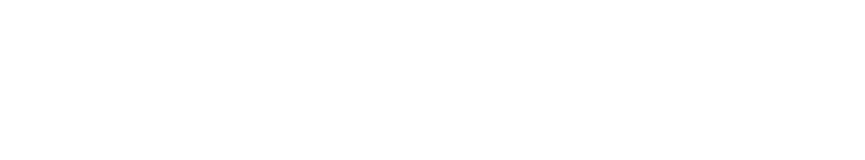
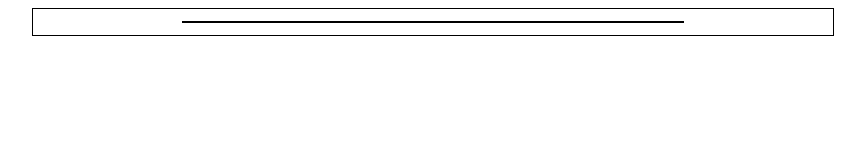
Before and after one commit to PapisAnon21/agribot, a plain HTML site: page index.html in a window 1280 px wide. Shown: the whole page, without its empty margins (207-1072 px from the left). Drawn offline with Linux system fonts and the light colour scheme.

Commit message:
initializing

```diff
--- a/index.html
+++ b/index.html
@@ -8,6 +8,11 @@
 </head>
 <body>
 
+    <div class="main">
+        <div class="terre">
+
+        </div>
+    </div>
 </body>
 
 <script src="./script.js"></script>
--- a/style.css
+++ b/style.css
@@ -0,0 +1,13 @@
+.main
+{
+    width: 800px;
+    margin: 0 auto;
+    border: 1px solid black;
+}
+
+.terre
+{
+    width: 500px;
+    margin: 12px auto;
+    border: 1px solid black;
+}
```
